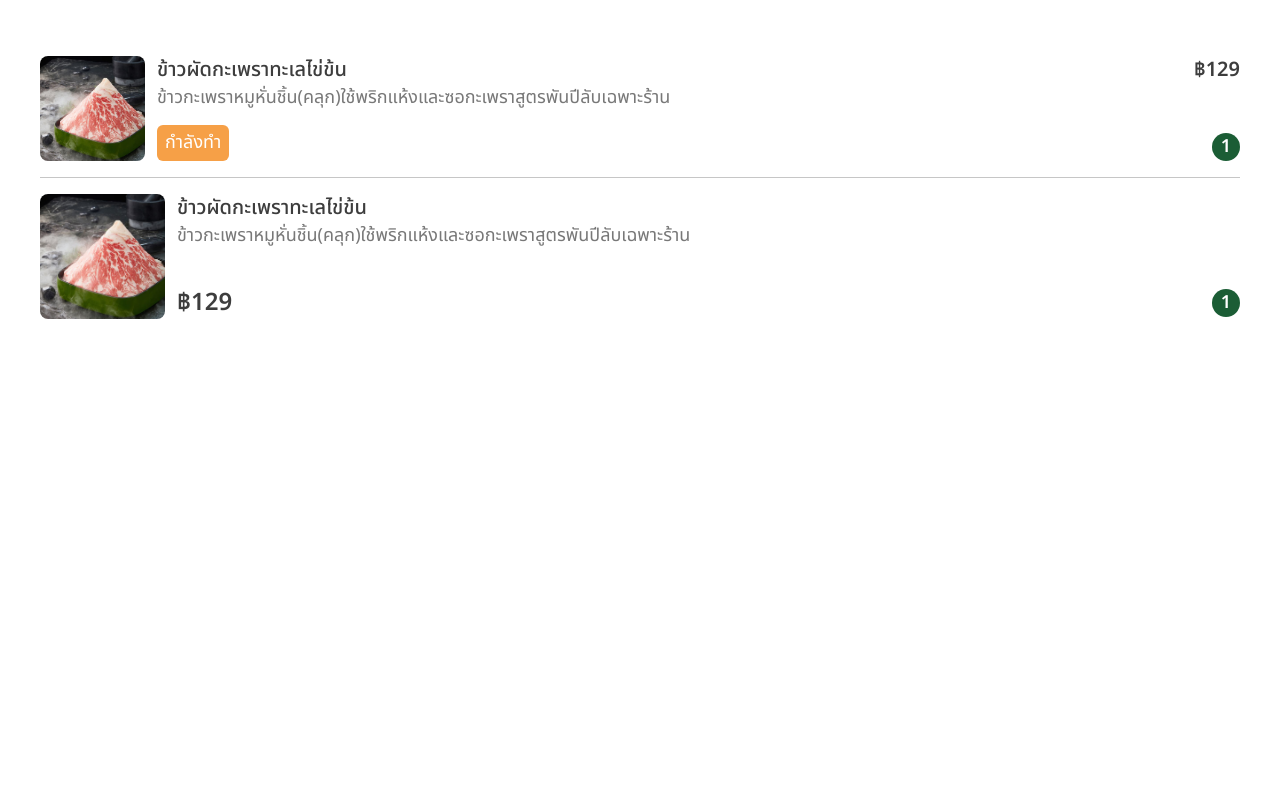
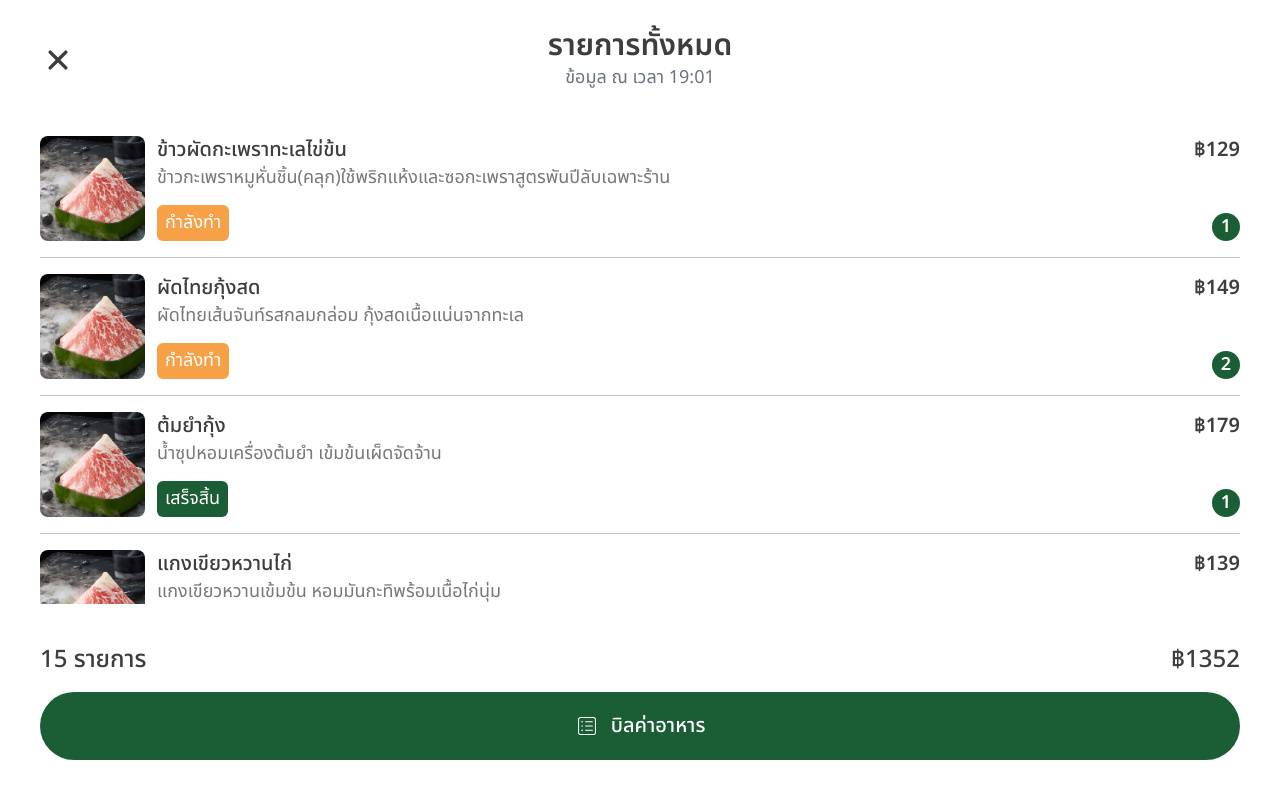
Before and after one commit to chawongr/aspos-mobile, a Next.js app in the folder aspos-mobile-frontend/: page /en/order-list-all in a window 1280 px wide. Shown: the top 800 px of the page. Built offline with nearby package versions, Linux system fonts and the light colour scheme.

Commit message:
fix(order-list):finish

```diff
--- a/aspos-mobile-frontend/src/app/[locale]/(pages)/order-list-all/page.tsx
+++ b/aspos-mobile-frontend/src/app/[locale]/(pages)/order-list-all/page.tsx
@@ -1,44 +1,81 @@
+'use client'
+
 import React from 'react';
-import OrderCard from '../../components/order-card';
-import MenuCard from '../../components/menu-card';
-import { food2 } from '@/app/[locale]/components/all-image'
+import OrderCard from '../../components/order-all-card';
+import { Food2 } from '@/app/[locale]/components/all-image'
+import { IoClose } from "react-icons/io5";
+import OrderData from '../../datas/order.json';
+import { CiViewList } from "react-icons/ci";
+import Link from 'next/link';
+import { usePathname, useRouter } from "next/navigation";
+
+interface Order{
+  id: number;
+  imageUrl: string;
+  title: string;
+  description: string;
+  price: number;
+  quantity: number;
+  status: string;
+}
 
 export default function OrderList() {
-  const orders = [
-    {
-      imageUrl: food2,
-      title: 'ข้าวผัดกะเพราทะเลไข่ข้น',
-      description:
-        'ข้าวกะเพราหมูหั่นชิ้น(คลุก)ใช้พริกแห้งและซอกะเพราสูตรพันปีลับเฉพาะร้าน',
-      price: 129,
-      quantity: 1,
-      status:"กำลังทำ"
-    },
-  ];
+  const path = usePathname().substring(1);
+  const lang = path.split('/')[0];
+
+  const orders: Order[] = OrderData;
+
+  const totalAmount={
+    amount: 15,
+    price: 1352,
+    time: "19:01:00"
+  }
+
+  // Format time function
+  const formatTime = (time) => {
+    const [hours, minutes, seconds] = time.split(":");
+    return `${hours}:${minutes}`; // Remove seconds
+  };
 
   return (
-    <div >
+    <div className="flex flex-col relative">
+      <header className='sticky top-0 w-full-p-5 md:w-full-p-10 py-3 md:py-7 flex justify-between items-center gap-2 md:gap-4 bg-white' >
+        <Link href={`/${lang}`}>
+          <IoClose className="w-7 h-7 md:w-9 md:h-9" />
+        </Link>
+        <div className='flex flex-col items-center'>
+          <h1 className="text-xl md:text-3xl font-semibold">รายการทั้งหมด</h1>
+          <p className="text-sm md:text-lg text-gray-500">ข้อมูล ณ เวลา {formatTime(totalAmount.time)}</p>
+        </div>
+        <div className="w-7 h-7 md:w-9 md:h-9"/>
+      </header>
+
+      <div className="flex-1 overflow-y-auto">
         {orders.map((order, index) => (
+          <div key={order.id} className={`${index !== orders.length - 1 ? 'border-b-[0.5px] border-borderGray ' : ''}`} >
           <OrderCard
-          key={index}
-          imageUrl={order.imageUrl}
+            key={order.id}
+            imageUrl={Food2}
             title={order.title}
             description={order.description}
             price={order.price}
             quantity={order.quantity}
             status={order.status}
           />
+          </div>
         ))}
-      {orders.map((order, index) => (
-        <MenuCard
-          key={index}
-          imageUrl={order.imageUrl}
-          title={order.title}
-          description={order.description}
-          price={order.price}
-          quantity={order.quantity}
-        />
-      ))}
+      </div>
+
+      <footer className='sticky bottom-0 w-full-p-5 md:w-full-p-10 py-6 md:py-10 flex flex-col gap-2 md:gap-4 bg-white' >
+        <div className='flex justify-between text-lg md:text-2xl font-medium'>
+          <div>{totalAmount.amount} รายการ</div>
+          <div>฿{totalAmount.price}</div>
+        </div>
+        <button className="py-4 md:py-5 text-base md:text-xl font-medium text-white bg-green rounded-full w-full flex items-center justify-center">
+          <CiViewList className="w-5 h-5 md:w-6 md:h-6 mr-2 md:mr-3"/>
+          บิลค่าอาหาร
+        </button>
+      </footer>
     </div>
   );
 }
--- a/aspos-mobile-frontend/src/app/[locale]/components/order-card.tsx
+++ b/aspos-mobile-frontend/src/app/[locale]/components/order-all-card.tsx
@@ -23,7 +23,7 @@ export default function OrderCard({ imageUrl, title, description, price, quantit
     };
 
     return (
-        <div className="w-full py-4 border-b border-borderGray flex gap-3">
+        <div className="w-full py-4 flex gap-3">
             {/* Image */}
         <div className="w-[85px] h-[85px] md:w-[105px] md:h-[105px] flex-shrink-0">
             <Image
--- /dev/null
+++ b/aspos-mobile-frontend/src/app/[locale]/datas/order.json
@@ -0,0 +1,92 @@
+[
+    {
+      "id": 1,
+      "imageUrl": "",
+      "title": "ข้าวผัดกะเพราทะเลไข่ข้น",
+      "description": "ข้าวกะเพราหมูหั่นชิ้น(คลุก)ใช้พริกแห้งและซอกะเพราสูตรพันปีลับเฉพาะร้าน",
+      "price": 129,
+      "quantity": 1,
+      "status": "กำลังทำ"
+    },
+    {
+      "id": 2,
+      "imageUrl": "",
+      "title": "ผัดไทยกุ้งสด",
+      "description": "ผัดไทยเส้นจันท์รสกลมกล่อม กุ้งสดเนื้อแน่นจากทะเล",
+      "price": 149,
+      "quantity": 2,
+      "status": "กำลังทำ"
+    },
+    {
+      "id": 3,
+      "imageUrl": "",
+      "title": "ต้มยำกุ้ง",
+      "description": "น้ำซุปหอมเครื่องต้มยำ เข้มข้นเผ็ดจัดจ้าน",
+      "price": 179,
+      "quantity": 1,
+      "status": "เสร็จสิ้น"
+    },
+    {
+      "id": 4,
+      "imageUrl": "",
+      "title": "แกงเขียวหวานไก่",
+      "description": "แกงเขียวหวานเข้มข้น หอมมันกะทิพร้อมเนื้อไก่นุ่ม",
+      "price": 139,
+      "quantity": 1,
+      "status": "กำลังทำ"
+    },
+    {
+      "id": 5,
+      "imageUrl": "",
+      "title": "ปอเปี๊ยะทอด",
+      "description": "ปอเปี๊ยะทอดกรอบ เสิร์ฟพร้อมน้ำจิ้มหวาน",
+      "price": 99,
+      "quantity": 2,
+      "status": "เสร็จสิ้น"
+    },
+    {
+      "id": 6,
+      "imageUrl": "",
+      "title": "ข้าวผัดกะเพราทะเลไข่ข้น",
+      "description": "ข้าวกะเพราหมูหั่นชิ้น(คลุก)ใช้พริกแห้งและซอกะเพราสูตรพันปีลับเฉพาะร้าน",
+      "price": 129,
+      "quantity": 1,
+      "status": "กำลังทำ"
+    },
+    {
+      "id": 7,
+      "imageUrl": "",
+      "title": "ผัดไทยกุ้งสด",
+      "description": "ผัดไทยเส้นจันท์รสกลมกล่อม กุ้งสดเนื้อแน่นจากทะเล",
+      "price": 149,
+      "quantity": 3,
+      "status": "กำลังทำ"
+    },
+    {
+      "id": 8,
+      "imageUrl": "",
+      "title": "ต้มยำกุ้ง",
+      "description": "น้ำซุปหอมเครื่องต้มยำ เข้มข้นเผ็ดจัดจ้าน",
+      "price": 179,
+      "quantity": 1,
+      "status": "เสร็จสิ้น"
+    },
+    {
+      "id": 9,
+      "imageUrl": "",
+      "title": "แกงเขียวหวานไก่",
+      "description": "แกงเขียวหวานเข้มข้น หอมมันกะทิพร้อมเนื้อไก่นุ่ม",
+      "price": 139,
+      "quantity": 1,
+      "status": "กำลังทำ"
+    },
+    {
+      "id": 10,
+      "imageUrl": "",
+      "title": "ปอเปี๊ยะทอด",
+      "description": "ปอเปี๊ยะทอดกรอบ เสิร์ฟพร้อมน้ำจิ้มหวาน",
+      "price": 99,
+      "quantity": 2,
+      "status": "เสร็จสิ้น"
+    }
+  ]
--- a/aspos-mobile-frontend/src/app/[locale]/layout.tsx
+++ b/aspos-mobile-frontend/src/app/[locale]/layout.tsx
@@ -33,7 +33,8 @@ export default async function LocaleLayout({
 
   return (
     <html lang={locale}>
-      <body className={`${noto.className} p-5 md:p-10 text-sm text-darkGray`}>
+      <body className={`${noto.className} px-5 md:px-10 h-screen w-screen box-border text-sm text-darkGray`}
+      >
         <NextIntlClientProvider messages={messages}>
           {children}
         </NextIntlClientProvider>
--- a/aspos-mobile-frontend/tailwind.config.ts
+++ b/aspos-mobile-frontend/tailwind.config.ts
@@ -18,6 +18,10 @@ export default {
         borderGray:"#C6C6C6",
         orange:"#F6A047"
       },
+      width: {
+        'full-p-5': 'calc(100vw - 2.5rem)', // For p-5 (2.5rem = 5 * 16px)
+        'full-p-10': 'calc(100vw - 5rem)',  // For p-10 (5rem = 10 * 16px)
+      },
     },
   },
   plugins: [],
```
Also changed, not shown: aspos-mobile-frontend/src/app/[locale]/components/all-image.tsx (+6 -6 lines). Lines whose indentation alone changed are shown as unchanged.
